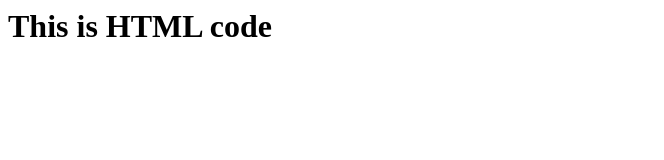
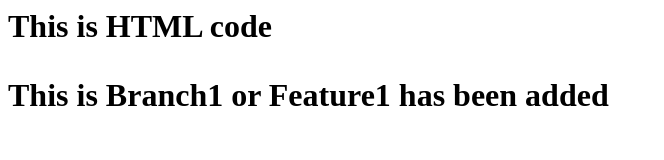
Before and after one commit to GaneshDuggirala/localrepo, a plain HTML site: page index.html in a window 1280 px wide. Shown: the whole page, without its empty margins (0-664 px from the left). Drawn offline with Linux system fonts and the light colour scheme.

Commit message:
fixed feature1

```diff
--- a/index.html
+++ b/index.html
@@ -1 +1,2 @@
 <h1>This is HTML code<h1>
+<p>This is Branch1 or Feature1 has been added</p>
```
